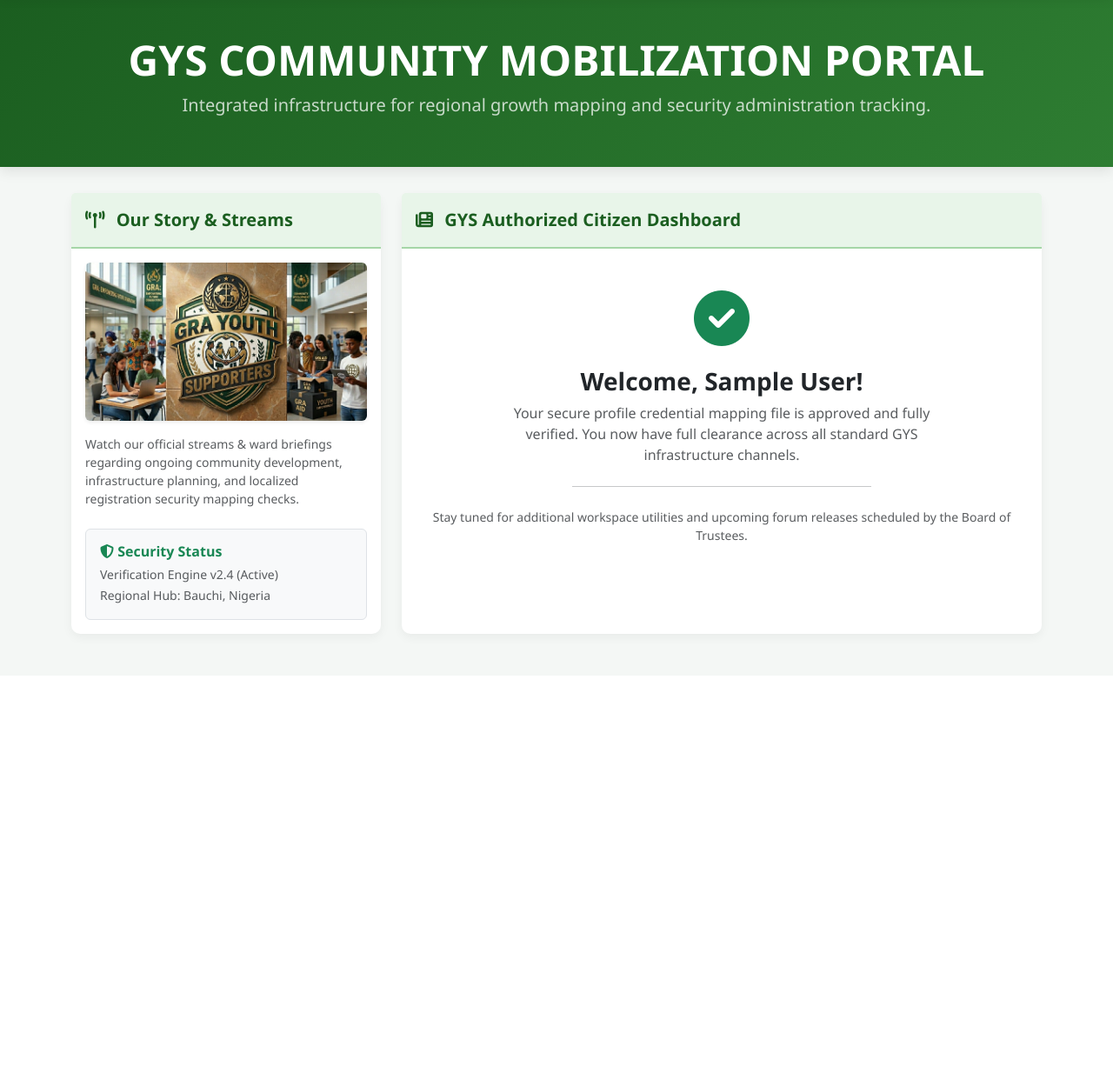
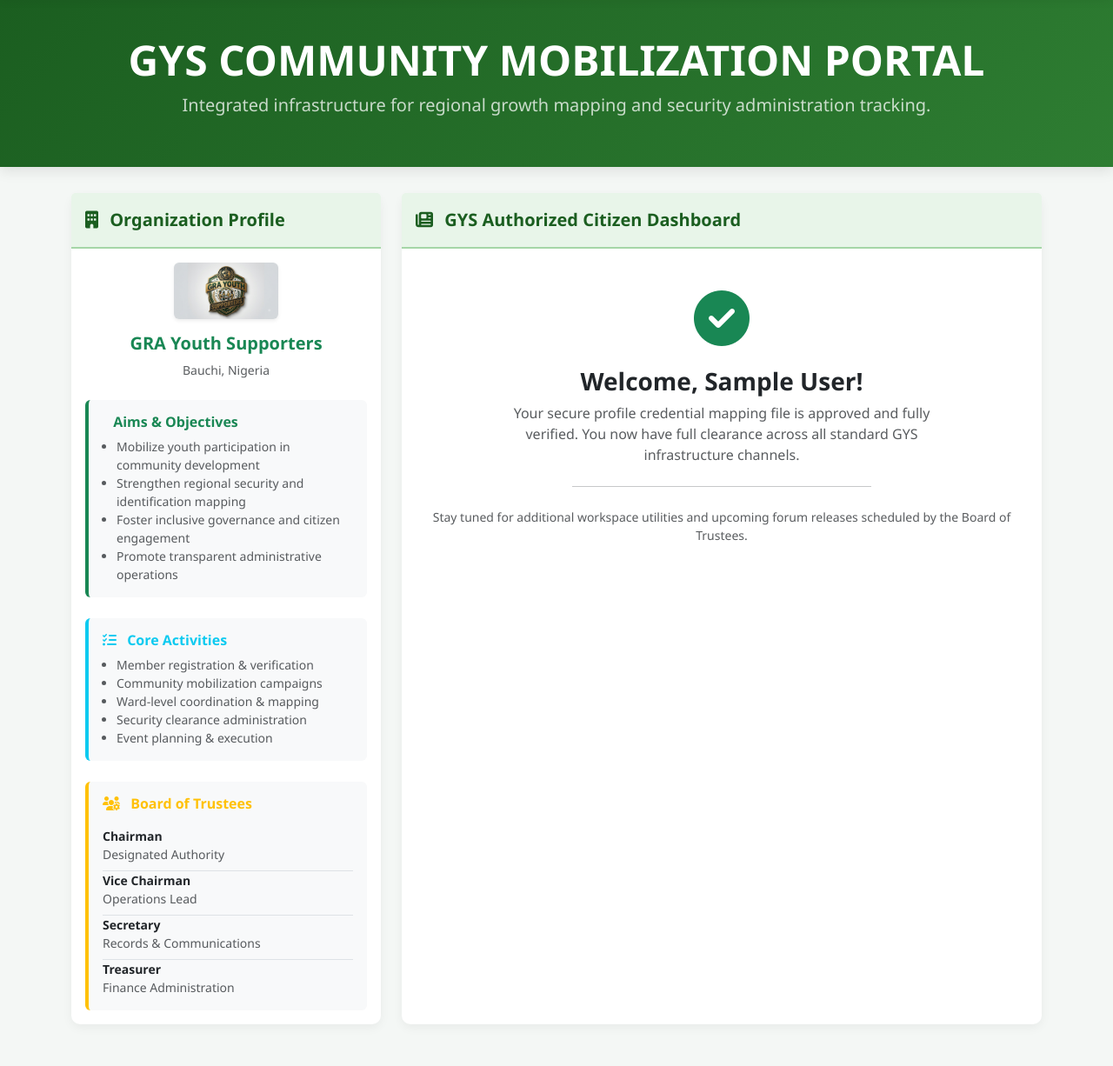
Before and after one commit to gwazirii/PROJECT--GYS, a Flask app: page / in a window 1280 px wide. Shown: the part 71-1297 px from the top of the page at 87% size. Before the commit the page ends 810 px from the top, so only its background shows below. Run offline with Flask 3, Linux system fonts and the light colour scheme; the visitor is signed in with stand-in values (Sample User, id 1); some libraries are stand-ins or nearby versions.

Commit message:
Replace video placeholder with organizational details: logo, aims, activities, and board of trustees

```diff
--- a/templates/index.html
+++ b/templates/index.html
@@ -66,17 +66,61 @@
             <div class="col-lg-4">
                 <div class="card card-custom">
                     <div class="card-header card-header-gys p-3 fs-5">
-                        <i class="fa-solid fa-tower-broadcast me-2"></i> Our Story & Streams
+                        <i class="fa-solid fa-building me-2"></i> Organization Profile
                     </div>
-                    <div class="card-body d-flex flex-column justify-content-between">
-                        <div class="ratio ratio-16x9 mb-3 shadow-sm rounded overflow-hidden">
-                            <img src="{{ url_for('static', filename='background.jpg') }}" alt="Briefing" style="width:100%;height:100%;object-fit:cover;">
+                    <div class="card-body">
+
+                        <!-- Logo Section -->
+                        <div class="text-center mb-4">
+                            <img src="{{ url_for('static', filename='logo.png') }}" alt="GYS Logo" style="max-width: 120px; height: auto;" class="shadow-sm rounded">
+                            <h5 class="fw-bold text-success mt-3">GRA Youth Supporters</h5>
+                            <p class="text-muted small">Bauchi, Nigeria</p>
                         </div>
-                        <p class="text-muted small">Watch our official streams & ward briefings regarding ongoing community development, infrastructure planning, and localized registration security mapping checks.</p>
 
-                        <div class="p-3 bg-light rounded border mt-2">
-                            <h6 class="fw-bold text-success mb-1"><i class="fa-solid fa-shield-halved"></i> Security Status</h6>
-                            <small class="text-muted">Verification Engine v2.4 (Active)<br>Regional Hub: Bauchi, Nigeria</small>
+                        <!-- Aims & Objectives -->
+                        <div class="mb-4 p-3 bg-light rounded border-start border-4 border-success">
+                            <h6 class="fw-bold text-success mb-2"><i class="fa-solid fa-target me-2"></i> Aims & Objectives</h6>
+                            <ul class="small text-muted ps-3 mb-0">
+                                <li>Mobilize youth participation in community development</li>
+                                <li>Strengthen regional security and identification mapping</li>
+                                <li>Foster inclusive governance and citizen engagement</li>
+                                <li>Promote transparent administrative operations</li>
+                            </ul>
+                        </div>
+
+                        <!-- Core Activities -->
+                        <div class="mb-4 p-3 bg-light rounded border-start border-4 border-info">
+                            <h6 class="fw-bold text-info mb-2"><i class="fa-solid fa-tasks me-2"></i> Core Activities</h6>
+                            <ul class="small text-muted ps-3 mb-0">
+                                <li>Member registration & verification</li>
+                                <li>Community mobilization campaigns</li>
+                                <li>Ward-level coordination & mapping</li>
+                                <li>Security clearance administration</li>
+                                <li>Event planning & execution</li>
+                            </ul>
+                        </div>
+
+                        <!-- Board of Trustees -->
+                        <div class="p-3 bg-light rounded border-start border-4 border-warning">
+                            <h6 class="fw-bold text-warning mb-3"><i class="fa-solid fa-users-gear me-2"></i> Board of Trustees</h6>
+                            <div class="small space-y-2">
+                                <div class="pb-2 border-bottom">
+                                    <span class="fw-bold text-dark">Chairman</span><br>
+                                    <span class="text-muted">Designated Authority</span>
+                                </div>
+                                <div class="pb-2 border-bottom">
+                                    <span class="fw-bold text-dark">Vice Chairman</span><br>
+                                    <span class="text-muted">Operations Lead</span>
+                                </div>
+                                <div class="pb-2 border-bottom">
+                                    <span class="fw-bold text-dark">Secretary</span><br>
+                                    <span class="text-muted">Records & Communications</span>
+                                </div>
+                                <div>
+                                    <span class="fw-bold text-dark">Treasurer</span><br>
+                                    <span class="text-muted">Finance Administration</span>
+                                </div>
+                            </div>
                         </div>
                     </div>
                 </div>
```
